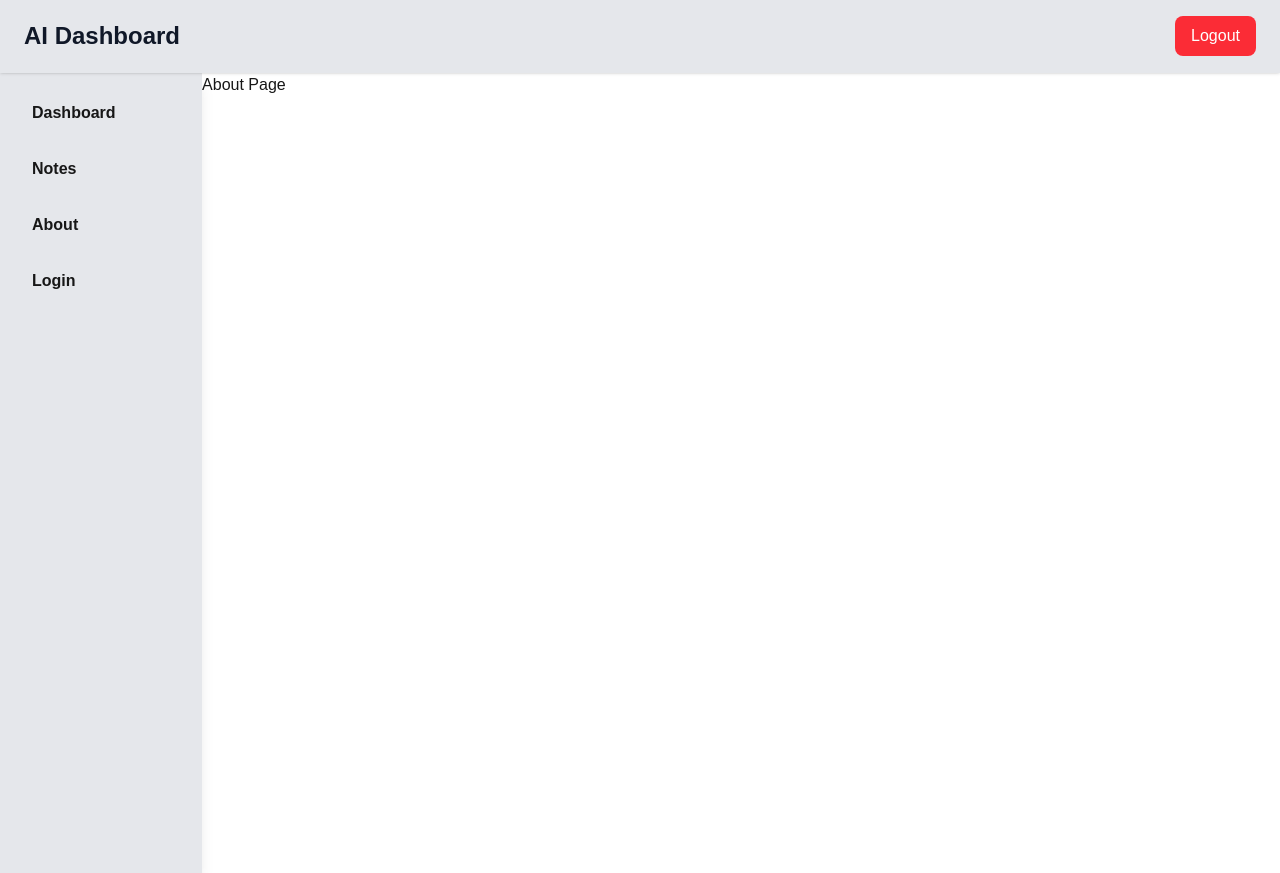
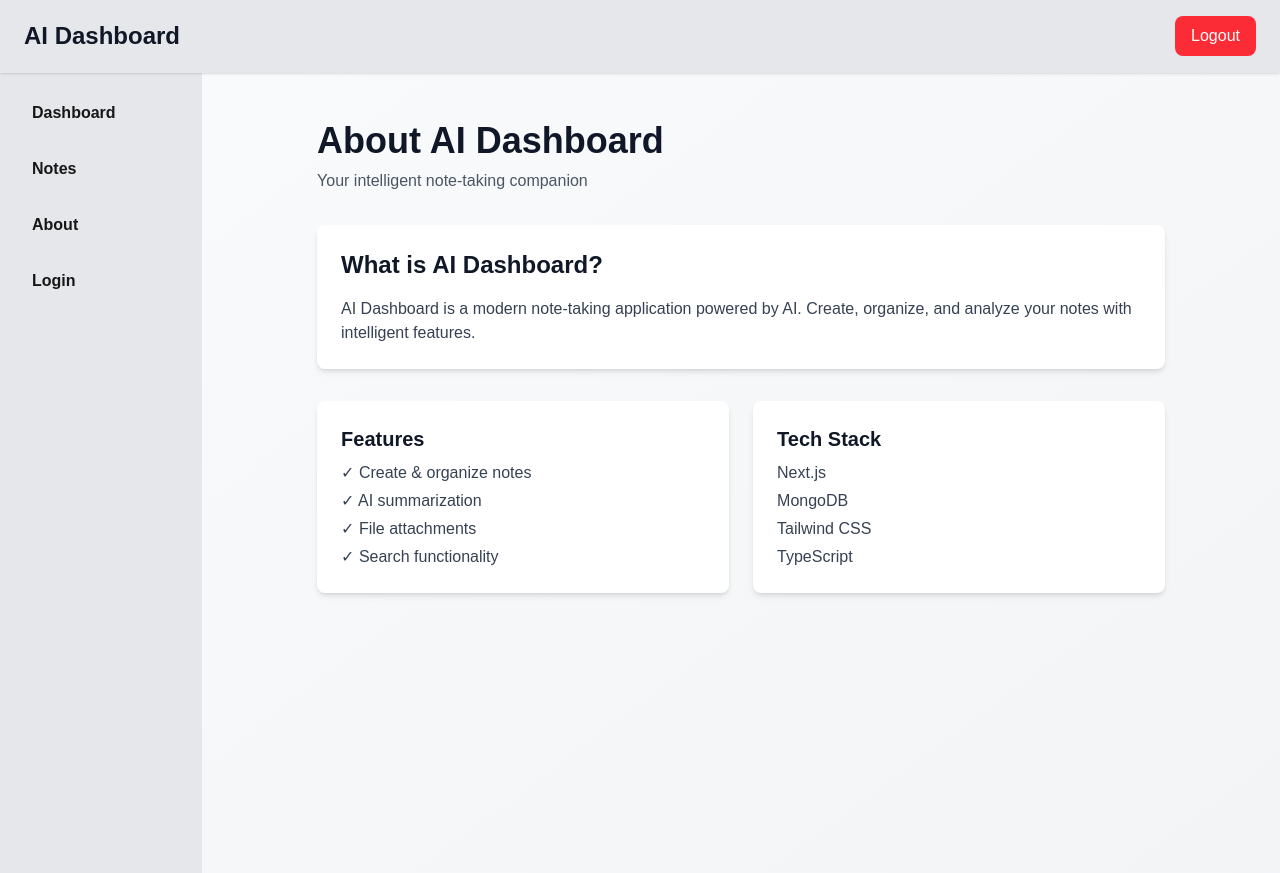
Before and after one commit to karanmahilang9073/ai-dashboard, a Next.js app: page /about in a window 1280 px wide. Built offline with nearby package versions, Linux system fonts and the light colour scheme.

Commit message:
about page implemented

```diff
--- a/app/(main)/about/page.tsx
+++ b/app/(main)/about/page.tsx
@@ -2,7 +2,43 @@ import React from 'react'
 
 function AboutPage() {
   return (
-    <h1>About Page</h1>
+    <div className="min-h-screen bg-linear-to-br from-gray-50 to-gray-100">
+      <div className="max-w-4xl mx-auto px-6 py-12 space-y-8">
+        <div>
+          <h1 className="text-4xl font-bold text-gray-900">About AI Dashboard</h1>
+          <p className="text-gray-600 mt-2">Your intelligent note-taking companion</p>
+        </div>
+
+        <div className="bg-white rounded-lg shadow-md p-6 space-y-4">
+          <h2 className="text-2xl font-bold text-gray-900">What is AI Dashboard?</h2>
+          <p className="text-gray-700">
+            AI Dashboard is a modern note-taking application powered by AI. Create, organize, and analyze your notes with intelligent features.
+          </p>
+        </div>
+
+        <div className="grid grid-cols-2 gap-6">
+          <div className="bg-white rounded-lg shadow-md p-6">
+            <h3 className="text-xl font-bold text-gray-900 mb-2">Features</h3>
+            <ul className="text-gray-700 space-y-1">
+              <li>✓ Create & organize notes</li>
+              <li>✓ AI summarization</li>
+              <li>✓ File attachments</li>
+              <li>✓ Search functionality</li>
+            </ul>
+          </div>
+
+          <div className="bg-white rounded-lg shadow-md p-6">
+            <h3 className="text-xl font-bold text-gray-900 mb-2">Tech Stack</h3>
+            <ul className="text-gray-700 space-y-1">
+              <li>Next.js</li>
+              <li>MongoDB</li>
+              <li>Tailwind CSS</li>
+              <li>TypeScript</li>
+            </ul>
+          </div>
+        </div>
+      </div>
+    </div>
   )
 }
 
--- a/app/layout.tsx
+++ b/app/layout.tsx
@@ -13,7 +13,7 @@ const geistMono = Geist_Mono({
 });
 
 export const metadata: Metadata = {
-  title: "AI-SAAS Dashboard",
+  title: "NotePro",
   description: "The Hub for every Dev event you mustn't miss",
 };
 
```
